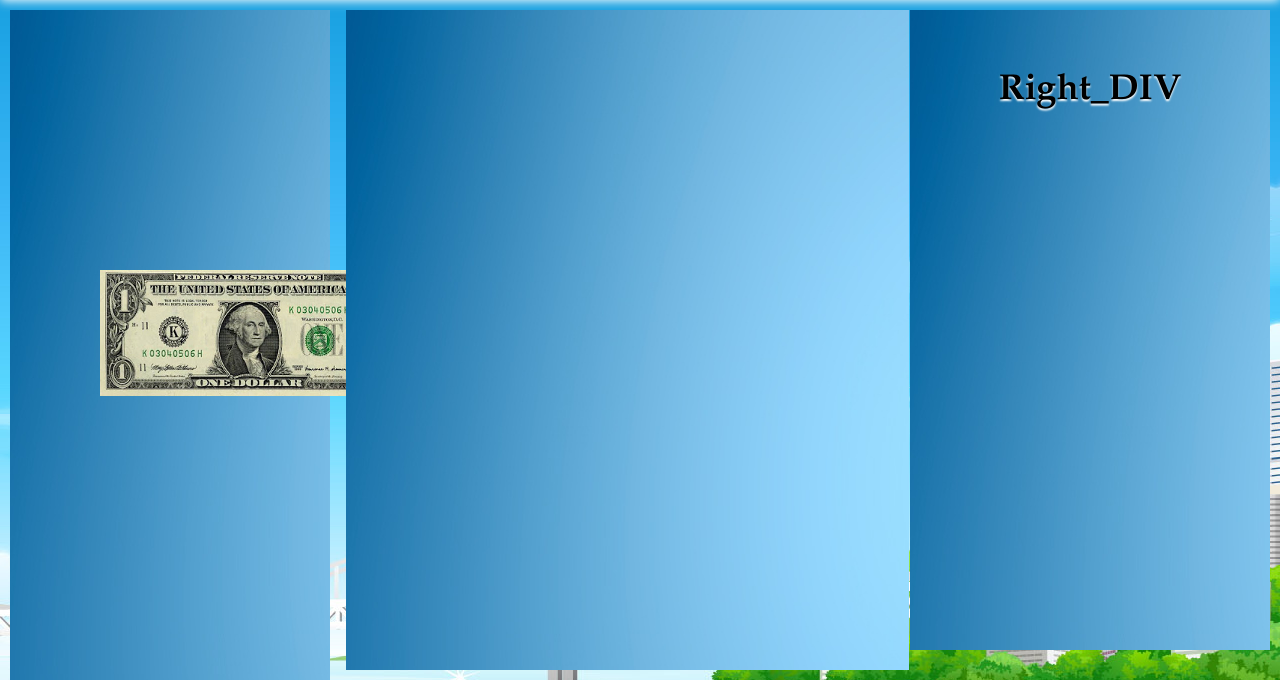
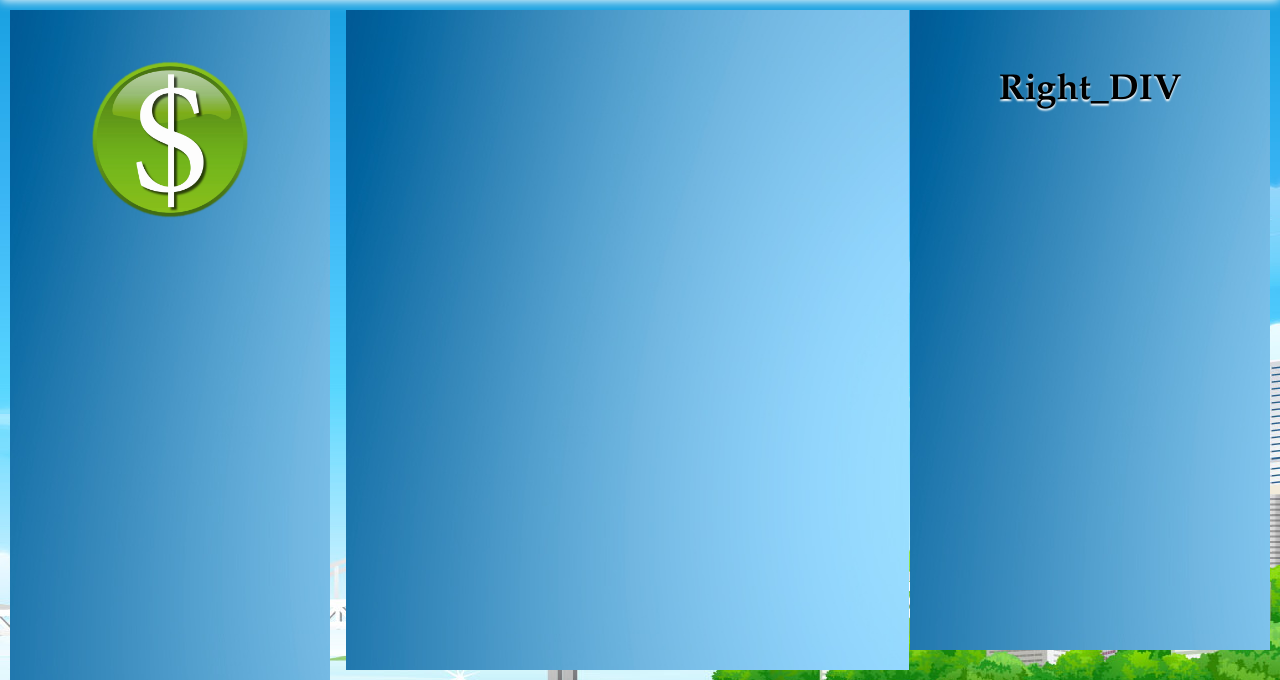
Before and after one commit to sacha67000/Clicker, a PHP site: page /game_page.php in a window 1280 px wide. Shown: the part 130-810 px from the top of the page. Run offline with PHP 8.4, Linux system fonts and the light colour scheme.

Commit message:
Dollar button

```diff
--- a/game_page.css
+++ b/game_page.css
@@ -63,9 +63,18 @@ header h1
 
 #dollar
 {
-	position:absolute;
-	left:100px;
-	top:400px;
+width:50%;
+margin-top:50px;
+}
+
+#dollar:hover
+{
+width: 55%;
+}
+
+#dollar:active
+{
+	width: 60%;
 }
 
 #central
--- a/game_page.php
+++ b/game_page.php
@@ -13,9 +13,8 @@
 <?php include("menu.php"); ?>
 </header>
 <div id="left">
+<img id="dollar" src="img/dollar.png" alt="dollar" />
 </div>
-
-<img id="dollar" src="1Dollar.jpg" alt="dollar" />
 
 <div id="central">
 </div>
--- a/menu.php
+++ b/menu.php
@@ -1,6 +1,6 @@
 <ul id="menu">
   <li><a href="index.php" title="Accueil">Accueil</a></li>
   <li><a href="#" title="Accueil">Mon compte</a></li>
-  <li><a href="game_page.php" title="Accueil">Contact</a></li>
+  <li><a href="#" title="Accueil">Contact</a></li>
   <li><a href="#" title="Accueil">A propos</a></li>
 </ul>
```
Also changed, not shown: img/dollar.png (added).
